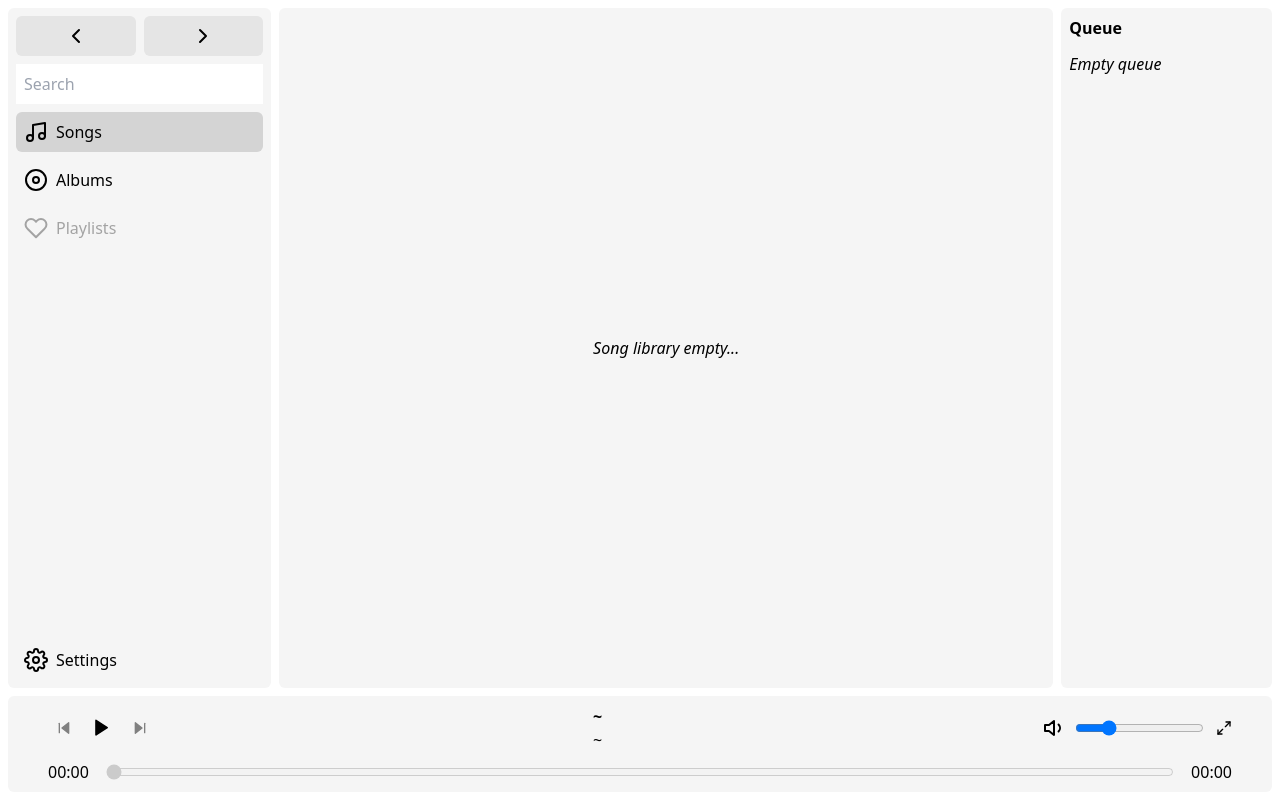
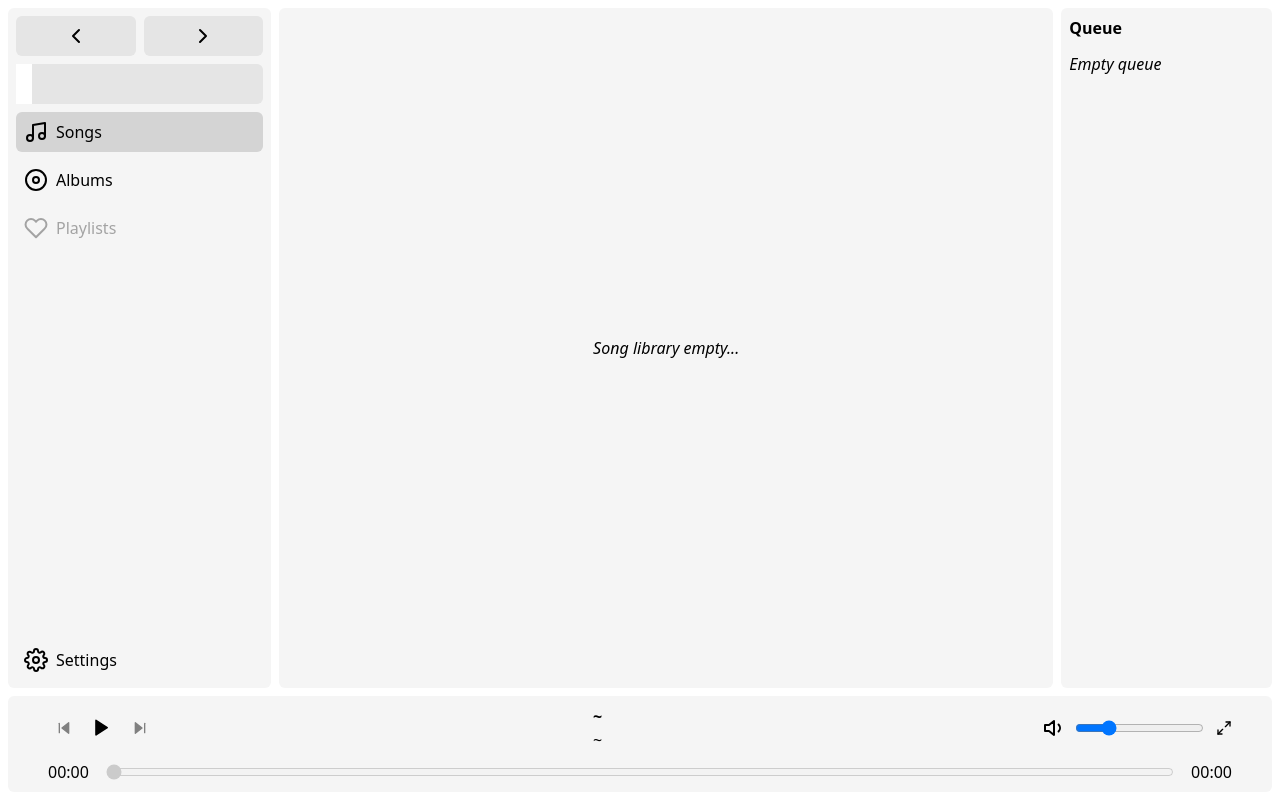
Before and after one commit to callum-jones19/coralia, a React (Vite) app: page /home in a window 1280 px wide. Built offline with nearby package versions, Linux system fonts and the light colour scheme.

Commit message:
Search includes artist names

```diff
--- a/src/components/AlbumView.tsx
+++ b/src/components/AlbumView.tsx
@@ -5,7 +5,7 @@ import { convertFileSrc } from "@tauri-apps/api/tauri";
 import { useEffect, useState } from "react";
 import { Play, Shuffle } from "react-feather";
 import { useParams } from "react-router";
-import { enqueueSongsBackend } from "../api/commands";
+import { enqueueSongsBackend, playPlayer } from "../api/commands";
 import { getAlbum, getAlbumSongs, getPlayerState } from "../api/importer";
 import { Album, Song } from "../types";
 import SongListHeader from "./SongListHeader";
@@ -97,6 +97,7 @@ export default function AlbumView() {
                 onClick={() => {
                   invoke("clear_queue", {})
                     .then(() => enqueueSongsBackend(songs))
+                    .then(() => playPlayer())
                     .catch(e => console.error(e));
                 }}
               >
--- a/src/components/MenuBar.tsx
+++ b/src/components/MenuBar.tsx
@@ -85,8 +85,8 @@ export default function MenuBar({ onSearch }: MenuBarProps) {
             >
               <ChevronRight className="m-auto" />
             </button>
-            <SearchBar onSearch={onSearch} />
           </div>
+          <SearchBar onSearch={onSearch} />
           <button
             className={`flex flex-row items-center justify-start gap-2 w-full rounded-md p-2 ${
               activeSection !== "Songs"
--- a/src/components/SearchBar.tsx
+++ b/src/components/SearchBar.tsx
@@ -13,9 +13,9 @@ export default function SearchBar({ onSearch }: SearchBarProps) {
   const [query, setQuery] = useState<null | string>(null);
 
   return (
-    <div className="basis-full flex flex-row bg-neutral-200 rounded-md items-center max-w-full">
+    <div className="basis-full flex flex-row bg-neutral-200 rounded-md items-center">
       <input
-        className=" basis-full items-center text-neutral-600 p-2 min-w-0 overflow-hidden"
+        className=" basis-1 items-center text-neutral-600 p-2 min-w-0 overflow-hidden"
         placeholder="Search"
         value={query ? query : ''}
         onChange={e => {
@@ -46,13 +46,18 @@ export default function SearchBar({ onSearch }: SearchBarProps) {
           }
         }}
       />
-      {query && <button onClick={() => {
-        const t = navigate('/home');
-        if (t) t.catch(e => console.error(e))
-        setQuery(null);
-      }}>
-        <X />
-      </button>}
+      {query &&
+        <button
+          onClick={() => {
+            const t = navigate('/home');
+            if (t) t.catch(e => console.error(e))
+            setQuery(null);
+          }}
+          className="min-w-0 bg-neutral-200"
+        >
+          <X />
+        </button>
+      }
     </div>
   )
 }
```
Also changed, not shown: 1 other file (tests, documents, lock files or other folders).
